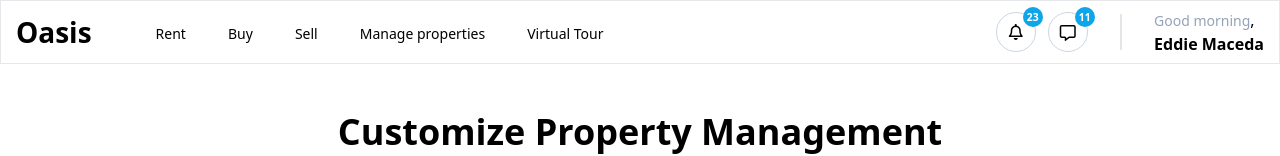
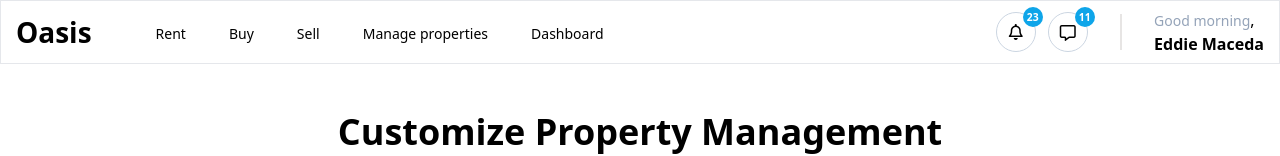
Before and after one commit to eddiemaceda11/Oasis, a React (Vite) app: page / in a window 1280 px wide. Shown: the top 156 px of the page. Built offline with nearby package versions, Linux system fonts and the light colour scheme.

Commit message:
Import Link and update nav item text

```diff
--- a/src/components/layouts/Header.tsx
+++ b/src/components/layouts/Header.tsx
@@ -1,3 +1,5 @@
+import { Link } from "react-router-dom";
+
 const Header = () => {
   return (
     <header className="h-16 w-screen border border-solid mb-12">
@@ -19,7 +21,12 @@ const Navbar = () => {
       <a className="hover:text-sky-500 cursor-pointer">Buy</a>
       <a className="hover:text-sky-500 cursor-pointer">Sell</a>
       <a className="hover:text-sky-500 cursor-pointer">Manage properties</a>
-      <a className="hover:text-sky-500 cursor-pointer">Virtual Tour</a>
+      <Link
+        to="dashboard"
+        className="hover:text-sky-500 cursor-pointer"
+      >
+        Dashboard
+      </Link>
     </nav>
   );
 };
@@ -29,15 +36,11 @@ const Notifications = () => {
     <div className="ml-auto flex content-center">
       <div className="mr-3 border border-slate-300 rounded-[50%] h-10 w-10 flex justify-center items-center relative">
         <i className="fa-regular fa-bell h-[16px] mr-[.7px]"></i>
-        <div className="flex justify-center items-center absolute text-[0.65rem] bg-sky-500 text-white rounded-[50%] h-5 w-5 top-[-15%] right-[-20%] font-semibold">
-          23
-        </div>
+        <div className="flex justify-center items-center absolute text-[0.65rem] bg-sky-500 text-white rounded-[50%] h-5 w-5 top-[-15%] right-[-20%] font-semibold">23</div>
       </div>
       <div className="border border-slate-300  rounded-[50%] h-10 w-10 flex justify-center items-center relative">
         <i className="fa-regular fa-message mr-[.7px] mt-[1px]"></i>
-        <div className="flex justify-center items-center absolute text-[0.65rem] bg-sky-500 text-white rounded-[50%] h-5 w-5 top-[-15%] right-[-20%] font-semibold">
-          11
-        </div>
+        <div className="flex justify-center items-center absolute text-[0.65rem] bg-sky-500 text-white rounded-[50%] h-5 w-5 top-[-15%] right-[-20%] font-semibold">11</div>
       </div>
     </div>
   );
```
